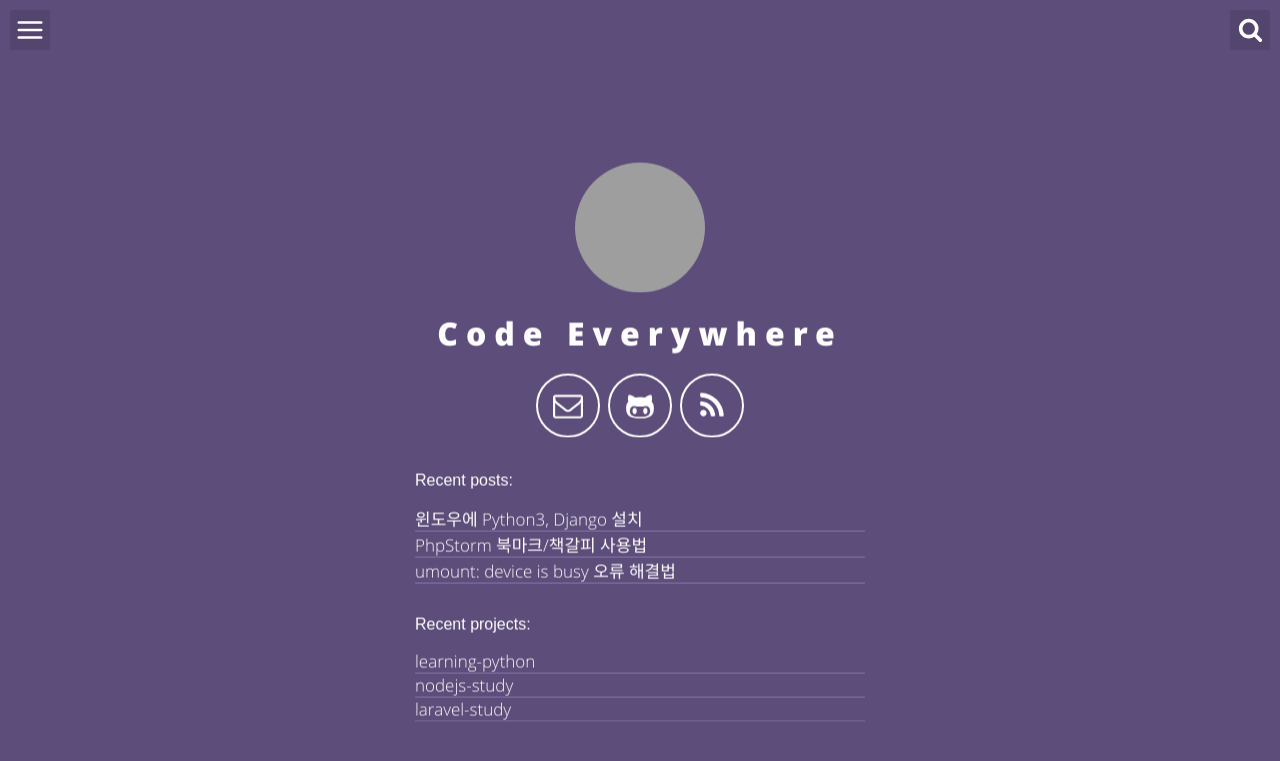
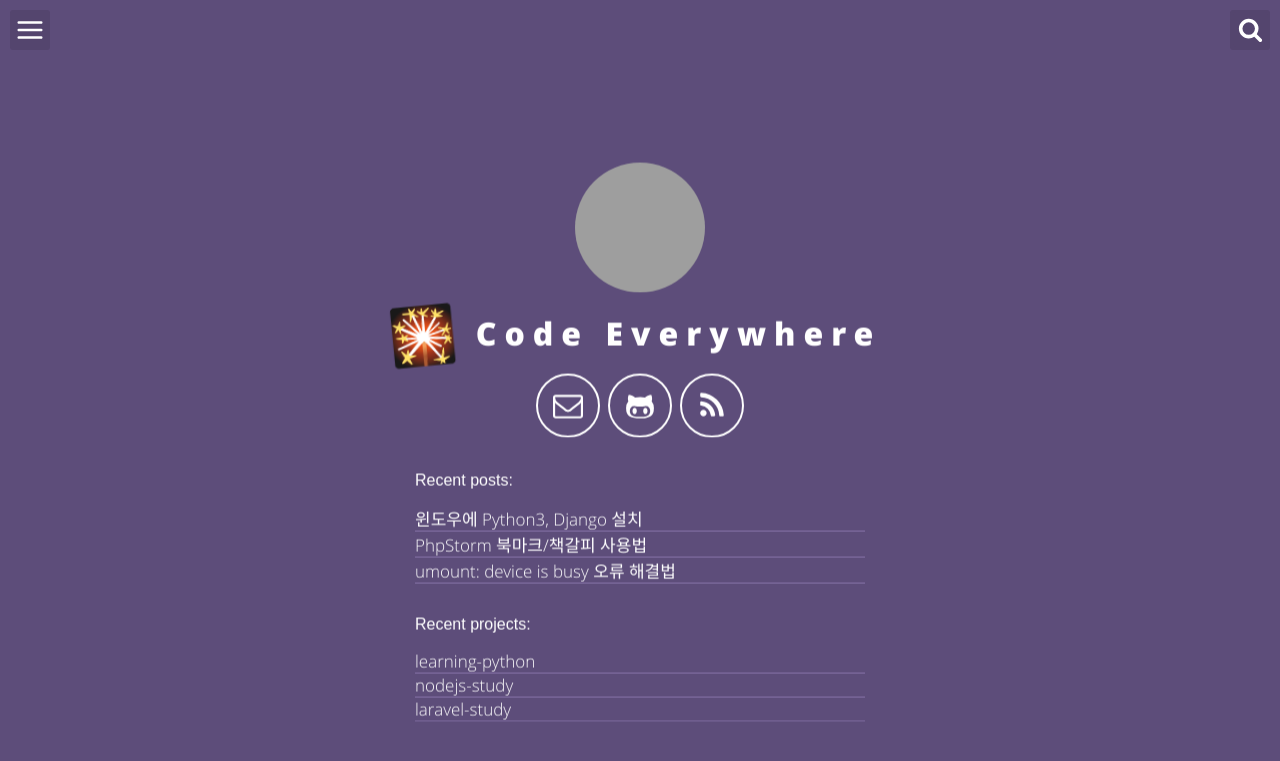
Before and after one commit to rainofpainki/rainofpainki.github.io, a Jekyll site: the page built from index.html, in a window 1280 px wide. Shown: the top 761 px of the page. Built offline with Jekyll 4.4.1, drawn with Linux system fonts in a browser that asks for light colours; comment, search, counter and statistics services are not loaded; grey boxes are pictures that could not be loaded.

```diff
--- a/_includes/header-default.html
+++ b/_includes/header-default.html
@@ -6,7 +6,7 @@
         </div>
 
         <h1>
-            <span class="site-title">{{site.title}}</span>
+            <span class="site-title"><span class="light">🎇</span> {{site.title}}</span>
         </h1>
 
         <div class="icons-home">
```
